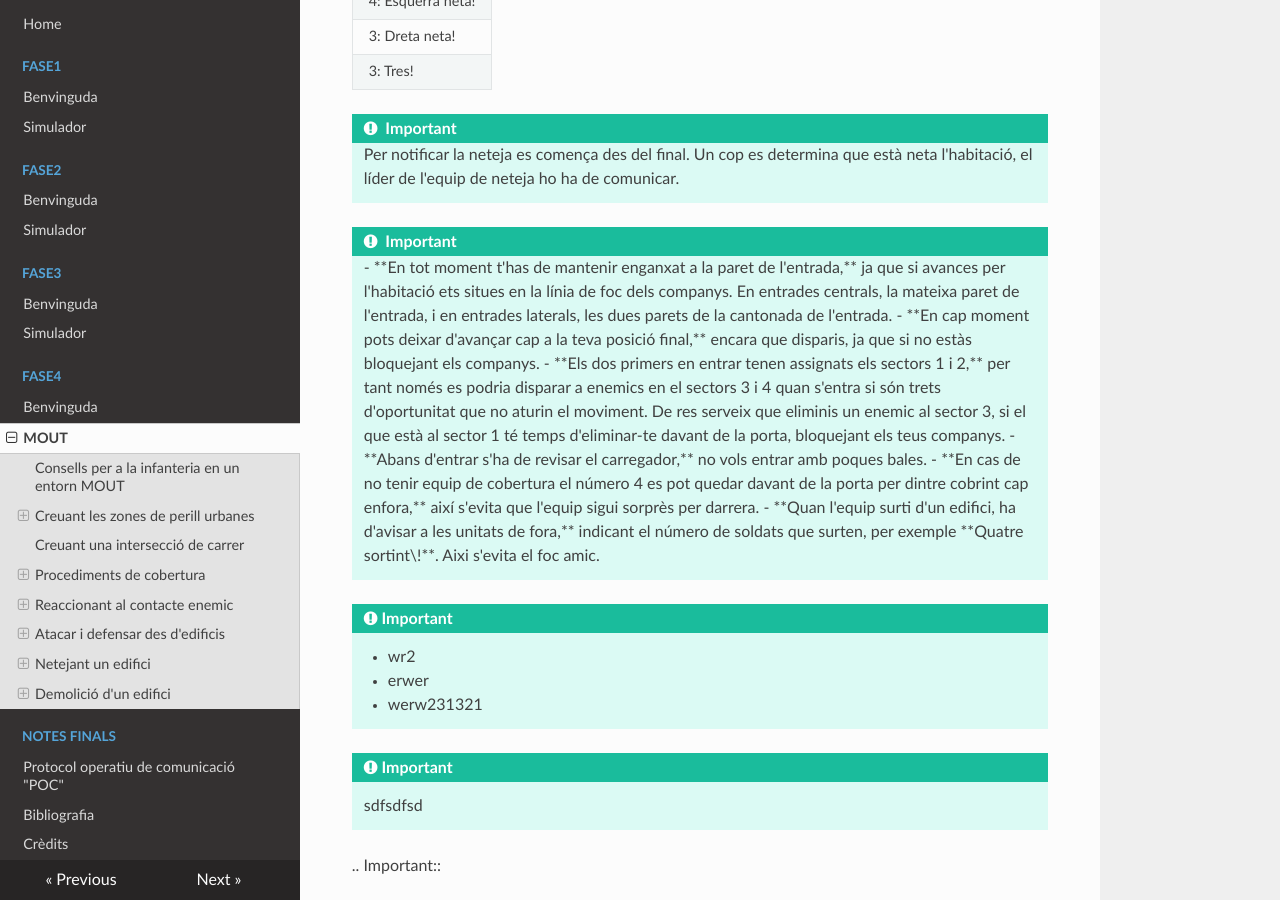
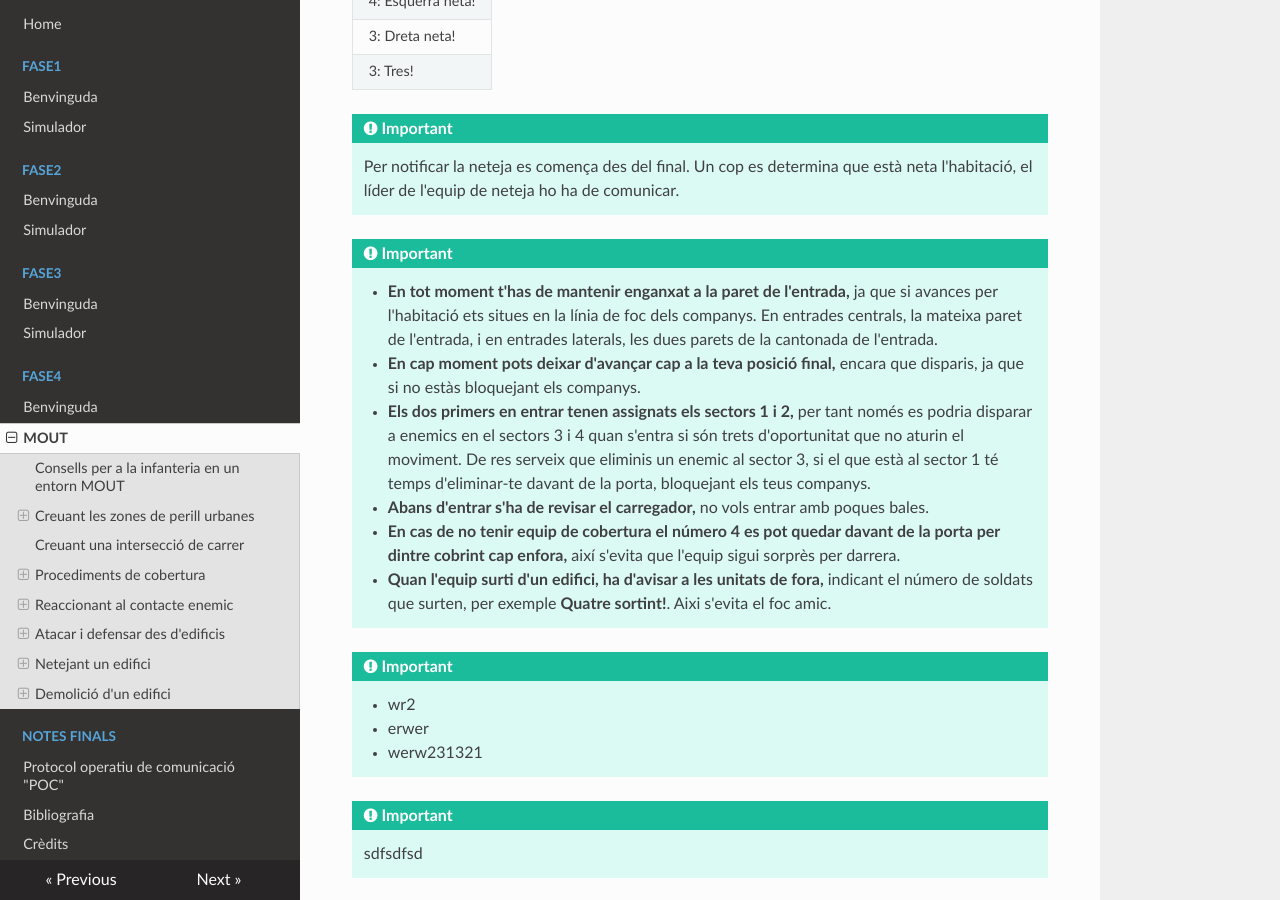
Before and after one commit to Legolasindar/EBC_mkdocs, an MkDocs documentation site: the page built from docs/fase4/mout.md, in a window 1280 px wide and 900 px high, scrolled down 17548 px. Built offline with MkDocs 1.6.1, drawn with Linux system fonts in a browser that asks for light colours; nearby versions of some CDN libraries; old or Windows-style settings are respelled for this version of MkDocs.

```diff
--- a/docs/fase4/mout.md
+++ b/docs/fase4/mout.md
@@ -340,34 +340,18 @@
 </tbody>
 </table>
 
-<div class="important">
+!!! important
 
-<div class="admonition-title">
+	Per notificar la neteja es comença des del final. Un cop es determina que està neta l'habitació, el líder de l'equip de neteja ho ha de comunicar.
 
-Important
+!!! important
 
-</div>
-
-Per notificar la neteja es comença des del final. Un cop es determina que està neta l'habitació, el líder de l'equip de neteja ho ha de comunicar.
-
-</div>
-
-<div class="important">
-
-<div class="admonition-title">
-
-Important
-
-</div>
-
-- **En tot moment t'has de mantenir enganxat a la paret de l'entrada,** ja que si avances per l'habitació ets situes en la línia de foc dels companys. En entrades centrals, la mateixa paret de l'entrada, i en entrades laterals, les dues parets de la cantonada de l'entrada.
-- **En cap moment pots deixar d'avançar cap a la teva posició final,** encara que disparis, ja que si no estàs bloquejant els companys.
-- **Els dos primers en entrar tenen assignats els sectors 1 i 2,** per tant només es podria disparar a enemics en el sectors 3 i 4 quan s'entra si són trets d'oportunitat que no aturin el moviment. De res serveix que eliminis un enemic al sector 3, si el que està al sector 1 té temps d'eliminar-te davant de la porta, bloquejant els teus companys.
-- **Abans d'entrar s'ha de revisar el carregador,** no vols entrar amb poques bales.
-- **En cas de no tenir equip de cobertura el número 4 es pot quedar davant de la porta per dintre cobrint cap enfora,** així s'evita que l'equip sigui sorprès per darrera.
-- **Quan l'equip surti d'un edifici, ha d'avisar a les unitats de fora,** indicant el número de soldats que surten, per exemple **Quatre sortint\!**. Aixi s'evita el foc amic.
-
-</div>
+	- **En tot moment t'has de mantenir enganxat a la paret de l'entrada,** ja que si avances per l'habitació ets situes en la línia de foc dels companys. En entrades centrals, la mateixa paret de l'entrada, i en entrades laterals, les dues parets de la cantonada de l'entrada.
+	- **En cap moment pots deixar d'avançar cap a la teva posició final,** encara que disparis, ja que si no estàs bloquejant els companys.
+	- **Els dos primers en entrar tenen assignats els sectors 1 i 2,** per tant només es podria disparar a enemics en el sectors 3 i 4 quan s'entra si són trets d'oportunitat que no aturin el moviment. De res serveix que eliminis un enemic al sector 3, si el que està al sector 1 té temps d'eliminar-te davant de la porta, bloquejant els teus companys.
+	- **Abans d'entrar s'ha de revisar el carregador,** no vols entrar amb poques bales.
+	- **En cas de no tenir equip de cobertura el número 4 es pot quedar davant de la porta per dintre cobrint cap enfora,** així s'evita que l'equip sigui sorprès per darrera.
+	- **Quan l'equip surti d'un edifici, ha d'avisar a les unitats de fora,** indicant el número de soldats que surten, per exemple **Quatre sortint\!**. Aixi s'evita el foc amic.
 
 !!! important
     - wr2
```
